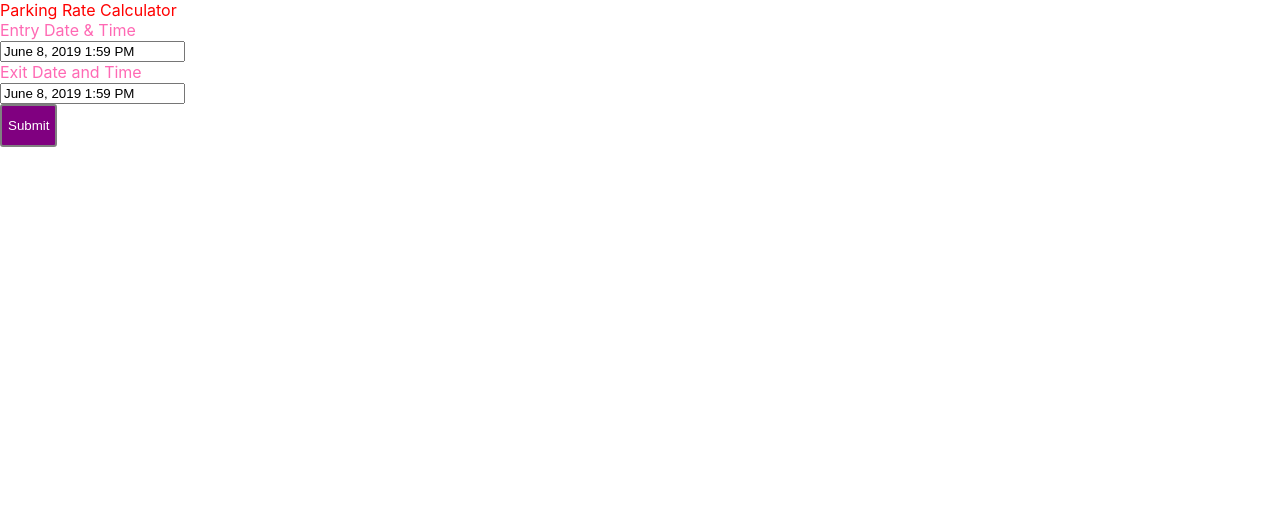
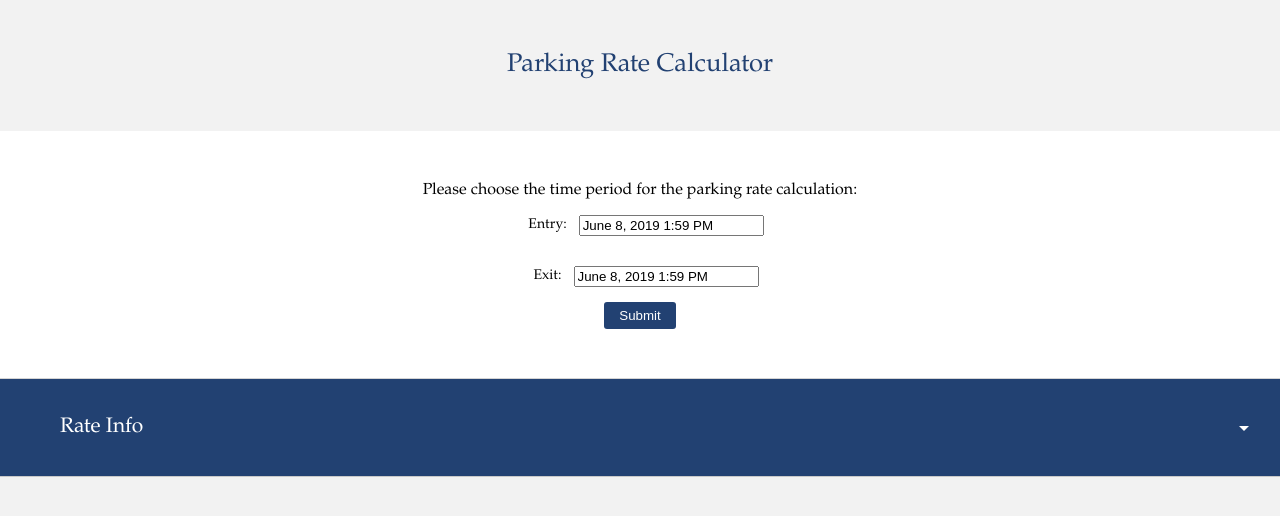
Before and after one commit to pexzu/parking-rates, a React (Create React App) app: page / in a window 1280 px wide. Shown: the top 516 px of the page. Built offline with nearby package versions, Linux system fonts and the light colour scheme.

Commit message:
Progressing with styling and theming application

```diff
--- /dev/null
+++ b/src/assets/DropdownIcon.tsx
@@ -0,0 +1,8 @@
+import * as React from 'react';
+
+export const DropdownIcon = () => (
+  <svg xmlns='http://www.w3.org/2000/svg' width='24' height='24' viewBox='0 0 24 24'>
+    <path d='M7 10l5 5 5-5z' />
+    <path d='M0 0h24v24H0z' fill='none' />
+  </svg>
+);
--- a/src/common/home/Home.tsx
+++ b/src/common/home/Home.tsx
@@ -2,19 +2,22 @@ import * as React from 'react';
 import * as E from './HomeStyles';
 import DateTimePicker from '../../components/dateTimePicker/DateTimePicker';
 import { PrimaryButton } from '../../styled/buttons/PrimaryButton';
+import { DropdownIcon } from '../../assets/DropdownIcon';
 
-interface HomeProps {}
-interface HomeState {
+interface IHomeProps {}
+interface IHomeState {
   entryDate: Date;
   exitDate: Date;
+  toggleInfo: boolean;
 }
 
-export default class Home extends React.Component<HomeProps, HomeState> {
-  constructor(props: HomeProps) {
+export default class Home extends React.Component<IHomeProps, IHomeState> {
+  constructor(props: IHomeProps) {
     super(props);
     this.state = {
       entryDate: new Date(),
       exitDate: new Date(),
+      toggleInfo: false,
     };
   }
 
@@ -30,25 +33,35 @@ export default class Home extends React.Component<HomeProps, HomeState> {
     });
   };
 
+  toggleInfo = () => {
+    this.setState({
+      toggleInfo: !this.state.toggleInfo,
+    });
+  };
+
   render() {
-    const { entryDate, exitDate } = this.state;
+    const { entryDate, exitDate, toggleInfo } = this.state;
     return (
       <E.HomeContainer>
         <E.HomeHeaderBlock>Parking Rate Calculator</E.HomeHeaderBlock>
         <E.HomeInputBlock>
+          <E.HomeInputBlockMessage>
+            Please choose the time period for the parking rate calculation:
+          </E.HomeInputBlockMessage>
           <DateTimePicker
-            inputLabel='Entry Date & Time'
+            inputLabel='Entry: '
             startDate={entryDate}
             onChange={this.updateEntryDate}
           />
-          <DateTimePicker
-            inputLabel='Exit Date and Time'
-            startDate={exitDate}
-            onChange={this.updateExitDate}
-          />
+          <DateTimePicker inputLabel='Exit: ' startDate={exitDate} onChange={this.updateExitDate} />
           <PrimaryButton>Submit</PrimaryButton>
         </E.HomeInputBlock>
-        <E.HomeInfoBlock />
+        <E.HomeInfoBlock onClick={this.toggleInfo}>
+          <E.HomeInfoBlockLabel>Rate Info</E.HomeInfoBlockLabel>
+          <E.HomeInfoBlockIcon rotate={toggleInfo}>
+            <DropdownIcon />
+          </E.HomeInfoBlockIcon>
+        </E.HomeInfoBlock>
       </E.HomeContainer>
     );
   }
--- a/src/common/home/HomeStyles.tsx
+++ b/src/common/home/HomeStyles.tsx
@@ -1,19 +1,61 @@
 import styled from '@emotion/styled';
+
+import { DropdownIcon } from '../../assets/DropdownIcon';
 
 export const HomeContainer = styled.div`
   label: HomeContainer;
-  color: hotpink;
+  height: 100vh;
+  background: #f2f2f2;
 `;
 
 export const HomeHeaderBlock = styled.header`
   label: HomeHeaderBlock;
-  color: red;
+  color: #224172;
+  text-align: center;
+  font-size: 1.6rem;
+  padding: 50px 0;
+  font-weight: 300;
 `;
 
 export const HomeInputBlock = styled.div`
   label: HomeInputBlock;
+  text-align: center;
+  background: #ffffff;
+  padding: 50px 0;
 `;
 
 export const HomeInfoBlock = styled.div`
+  label: HomeInfoBlock;
+  display: flex;
+  justify-content: space-between;
+  padding: 15px;
+  align-items: center;
+  padding: 0 24px;
+  box-shadow: 0 0 1px 0;
+  background: #224172;
+`;
+
+export const HomeInfoBlockLabel = styled.div`
   label: HomeInfoBlockLabel;
+  padding: 36px;
+  font-size: 21px;
+  color: #ffffff;
 `;
+
+interface IHomeInfoBlockIconContainer {
+  rotate: boolean;
+}
+export const HomeInfoBlockIcon = styled.span<IHomeInfoBlockIconContainer>`
+  label: HomeInfoBlockIcon;
+  transform: ${props => props.rotate && 'rotate(180deg)'};
+  transition: 0.3s ease;
+  width: 24px;
+  height: 24px;
+  > svg {
+    fill: #ffffff;
+  }
+`;
+
+export const HomeInputBlockMessage = styled.div`
+  label: HomeInputBlockMessage;
+`;
--- a/src/components/dateTimePicker/DateTimePicker.tsx
+++ b/src/components/dateTimePicker/DateTimePicker.tsx
@@ -3,13 +3,13 @@ import DatePicker from 'react-datepicker';
 import 'react-datepicker/dist/react-datepicker.css';
 import * as E from './DateTimePickerStyles';
 
-export interface DateTimePickerProps {
+export interface IDateTimePickerProps {
   onChange: (date: Date) => void;
   startDate: Date;
   inputLabel: string;
 }
 
-export default class DateTimePicker extends React.Component<DateTimePickerProps, any> {
+export default class DateTimePicker extends React.Component<IDateTimePickerProps, any> {
   public render() {
     const { inputLabel, startDate, onChange } = this.props;
     return (
--- a/src/components/dateTimePicker/DateTimePickerStyles.tsx
+++ b/src/components/dateTimePicker/DateTimePickerStyles.tsx
@@ -2,8 +2,15 @@ import styled from '@emotion/styled';
 
 export const DateTimePickerContainer = styled.div`
   label: DateTimePickerContainer;
+  padding: 15px 0;
+  font-size: 14px;
+  display: inline-flex;
+  width: 100%;
+  justify-content: center;
+  align-items: center;
 `;
 
 export const DateTimePickerInputLabel = styled.div`
   label: DateTimePickerInputLabel;
+  padding: 0 12px;
 `;
--- a/src/index.css
+++ b/src/index.css
@@ -1,13 +1,11 @@
 body {
   margin: 0;
-  font-family: -apple-system, BlinkMacSystemFont, 'Segoe UI', 'Roboto', 'Oxygen',
-    'Ubuntu', 'Cantarell', 'Fira Sans', 'Droid Sans', 'Helvetica Neue',
-    sans-serif;
+  font-family: 'Garamond', -apple-system, BlinkMacSystemFont, 'Segoe UI', 'Roboto', 'Oxygen',
+    'Ubuntu', 'Cantarell', 'Fira Sans', 'Droid Sans', 'Helvetica Neue', sans-serif;
   -webkit-font-smoothing: antialiased;
   -moz-osx-font-smoothing: grayscale;
 }
 
 code {
-  font-family: source-code-pro, Menlo, Monaco, Consolas, 'Courier New',
-    monospace;
+  font-family: source-code-pro, Menlo, Monaco, Consolas, 'Courier New', monospace;
 }
--- a/src/styled/buttons/PrimaryButton.tsx
+++ b/src/styled/buttons/PrimaryButton.tsx
@@ -3,11 +3,11 @@ import styled from '@emotion/styled';
 export const PrimaryButton = styled('button')`
   label: PrimaryButton;
 
-  padding: 12px 6px;
+  padding: 6px 15px;
   color: #ffffff;
-  background: purple;
-  border: 2px solid grey;
+  background: #224172;
   border-radius: 3px;
+  border: 0;
 
   &:hover {
     opacity: 0.9;
```
